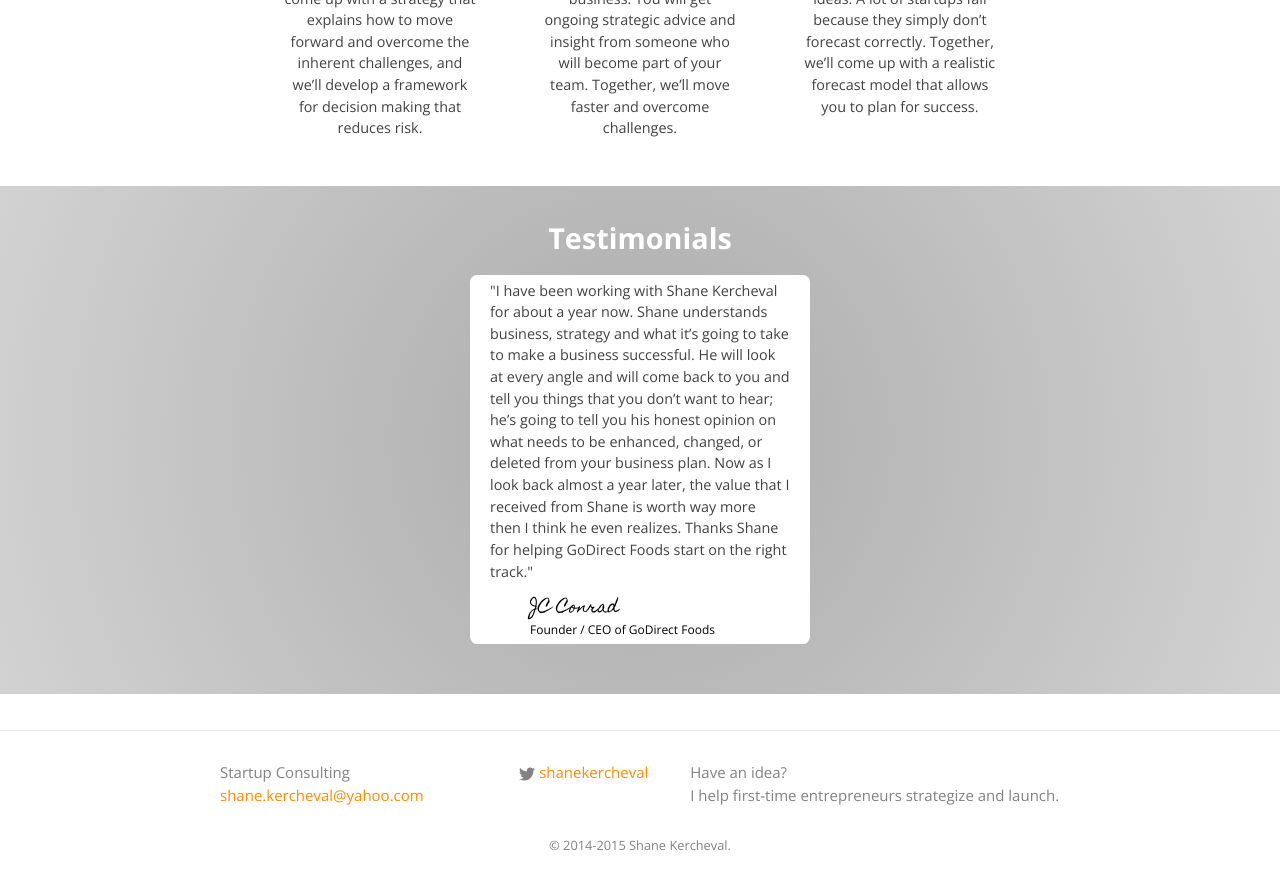
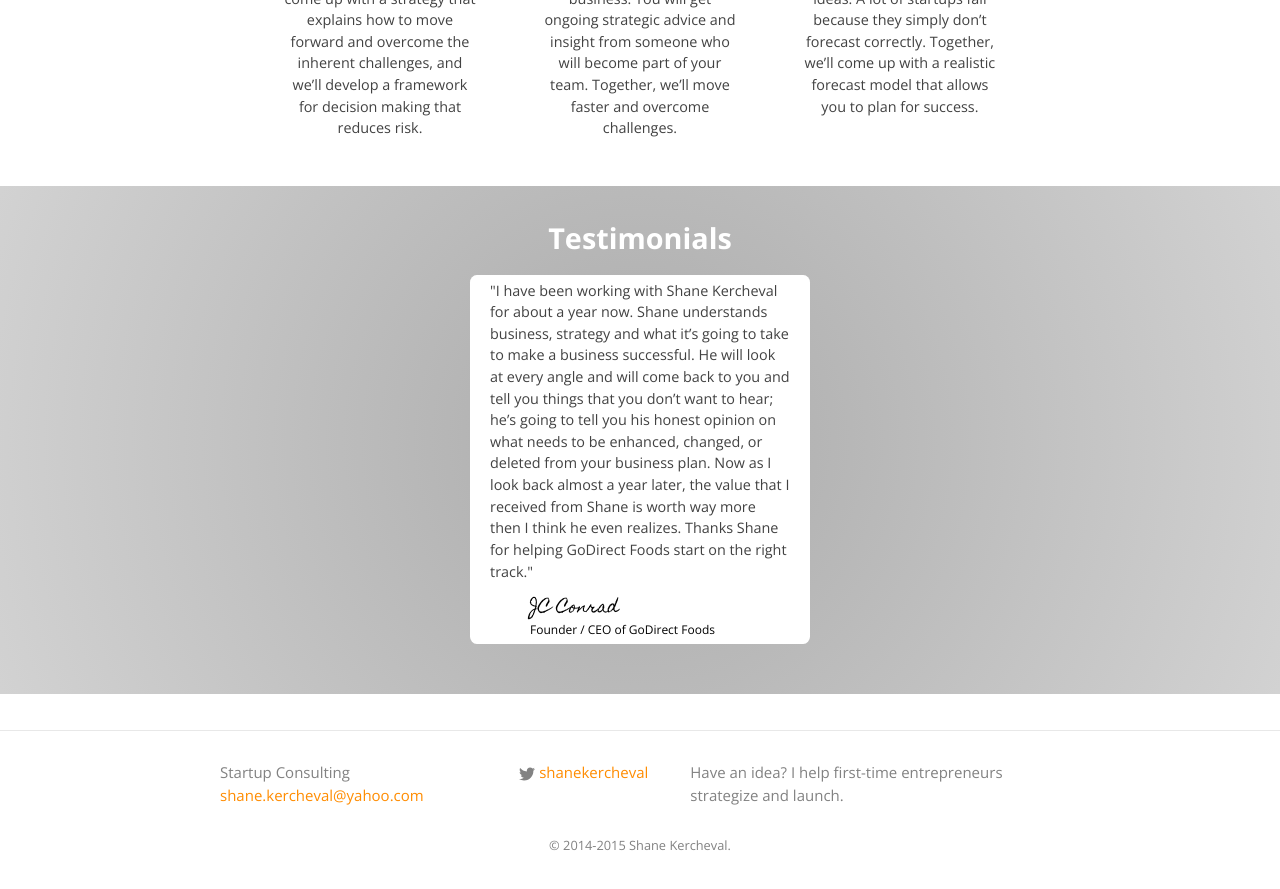
Before and after one commit to shane-kercheval/shane-kercheval.github.io, a Jekyll site: the page built from index.html, in a window 1280 px wide and 900 px high, scrolled down 692 px. Shown: the top 889 px of the window. Built offline with Jekyll 4.4.1, drawn with Linux system fonts in a browser that asks for light colours; nearby versions of some CDN libraries.

```diff
--- a/_config.yml
+++ b/_config.yml
@@ -3,8 +3,7 @@ title: Startup Consulting
 owner: Shane Kercheval
 email: shane.kercheval@yahoo.com
 description: > # this means to ignore newlines
-    Have an idea?<br>
-    I help first-time entrepreneurs strategize and launch.
+    Have an idea? I help first-time entrepreneurs strategize and launch.
 baseurl: "" # the subpath of your site, e.g. /blog
 #url: "127.0.0.1"
 url: "http://shanekercheval.me" # the base hostname & protocol for your site
```
